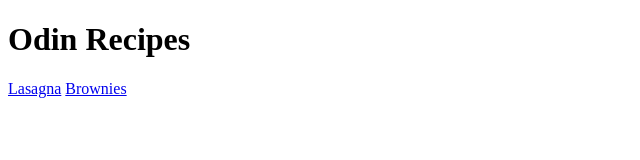
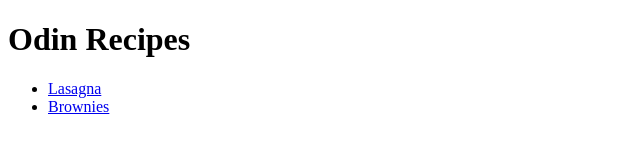
Before and after one commit to jandrews66/odin-recipes, a plain HTML site: page index.html in a window 1280 px wide. Shown: the whole page, without its empty margins (0-640 px from the left). Drawn offline with Linux system fonts and the light colour scheme.

Commit message:
Put recipes in a ul on index

```diff
--- a/index.html
+++ b/index.html
@@ -8,8 +8,11 @@
 </head>
 <body>
     <h1>Odin Recipes</h1>
-    <a href="recipes/lasagna.html">Lasagna</a>
-    <a href="recipes/brownies.html">Brownies</a>
+    <ul>
+        <li><a href="recipes/lasagna.html">Lasagna</a></li>
+        <li><a href="recipes/brownies.html">Brownies</a></li>
+    </ul>
+
 
 </body>
 </html>
```
